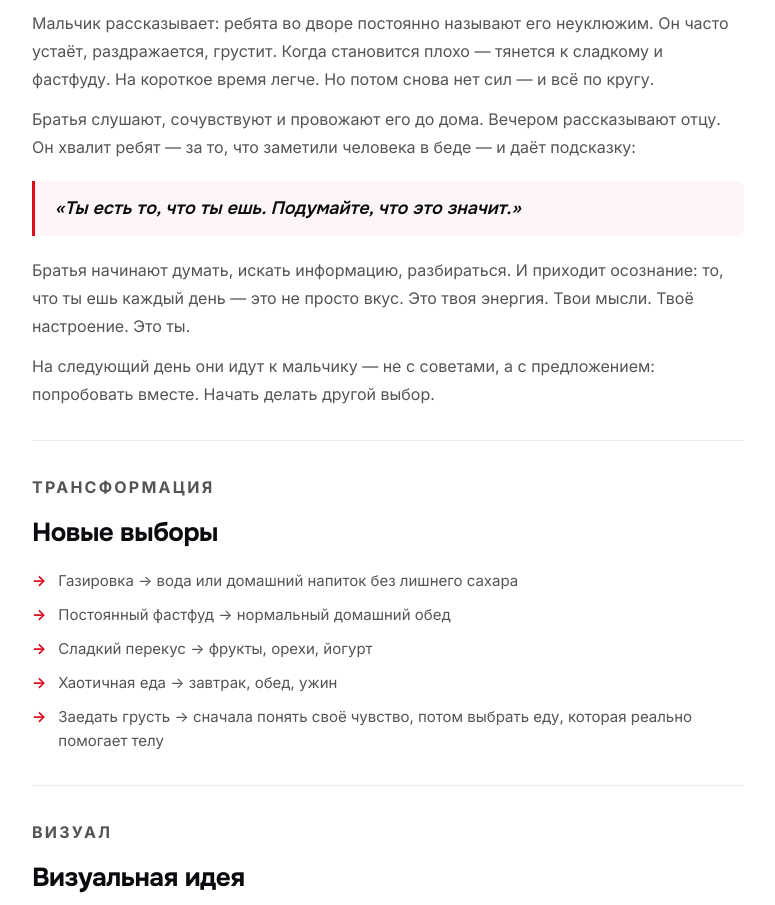
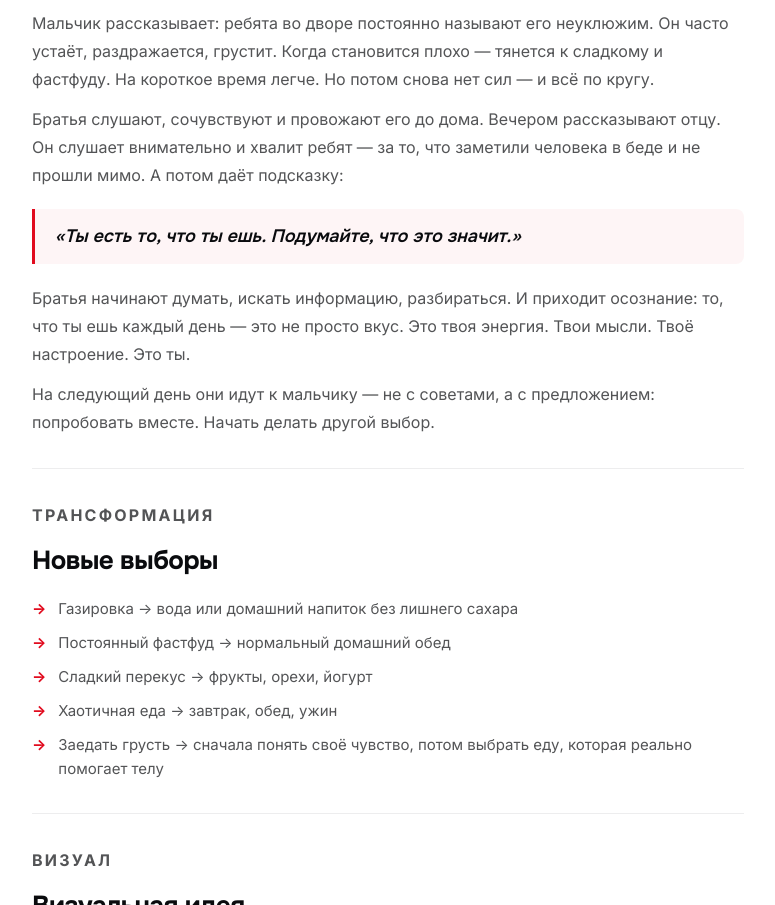
Before and after one commit to respudm-web/landing-curs, a plain HTML site: page koncept.html in a window 1280 px wide. Shown: the part 1954-2859 px from the top of the page, without its empty margins (252-1027 px from the left). Drawn offline with Linux system fonts and the light colour scheme.

Commit message:
Restore full sentence about dad praising brothers in koncept
Co-Authored-By: Claude Sonnet 4.6 <noreply@anthropic.com>

```diff
--- a/koncept.html
+++ b/koncept.html
@@ -360,7 +360,7 @@
       <h2>История</h2>
       <p>Братья возвращаются домой и замечают мальчика на лавочке. Он грустный, вялый, ест фастфуд в одиночестве. Компания ребят смеётся над ним и уходит. Братья хотят узнать, в чём дело, и садятся рядом.</p>
       <p>Мальчик рассказывает: ребята во дворе постоянно называют его неуклюжим. Он часто устаёт, раздражается, грустит. Когда становится плохо — тянется к сладкому и фастфуду. На короткое время легче. Но потом снова нет сил — и всё по кругу.</p>
-      <p>Братья слушают, сочувствуют и провожают его до дома. Вечером рассказывают отцу. Он хвалит ребят — за то, что заметили человека в беде — и даёт подсказку:</p>
+      <p>Братья слушают, сочувствуют и провожают его до дома. Вечером рассказывают отцу. Он слушает внимательно и хвалит ребят — за то, что заметили человека в беде и не прошли мимо. А потом даёт подсказку:</p>
       <div class="doc-quote">
         <p>«Ты есть то, что ты ешь. Подумайте, что это значит.»</p>
       </div>
```
